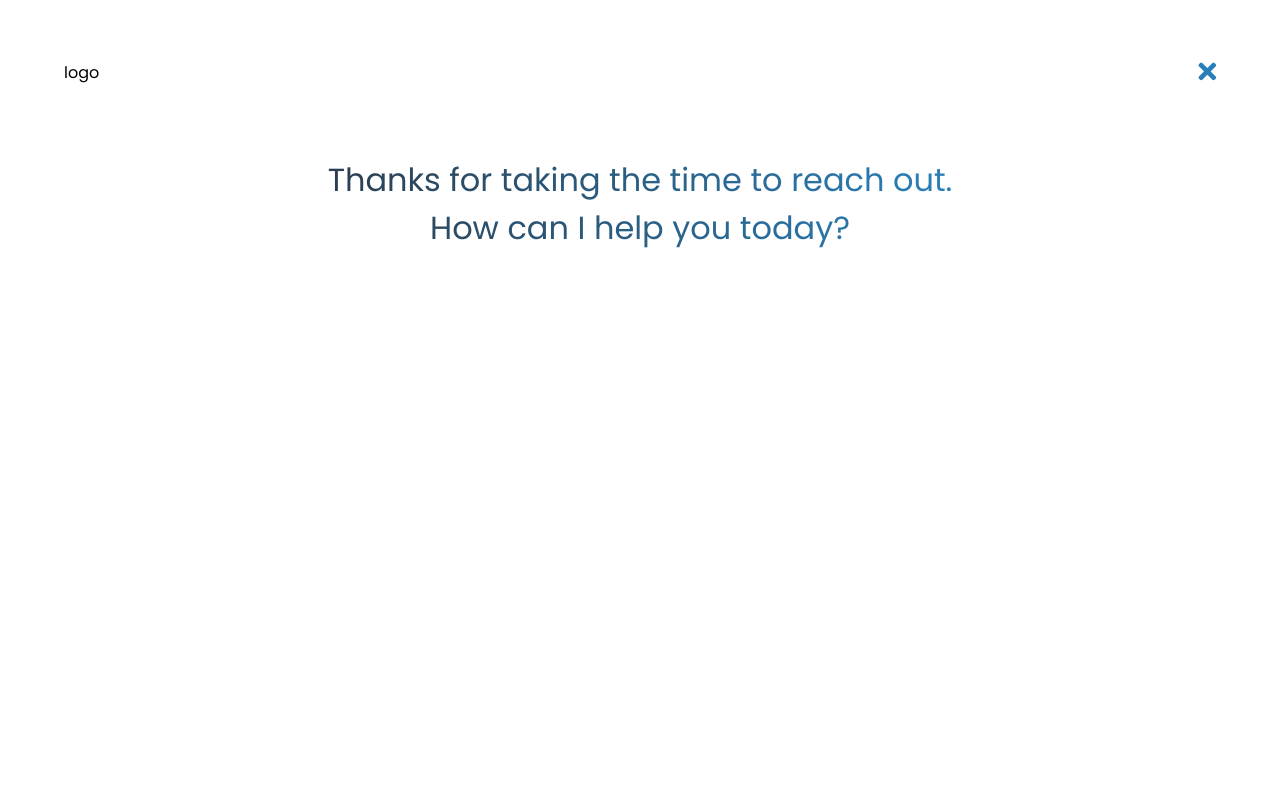
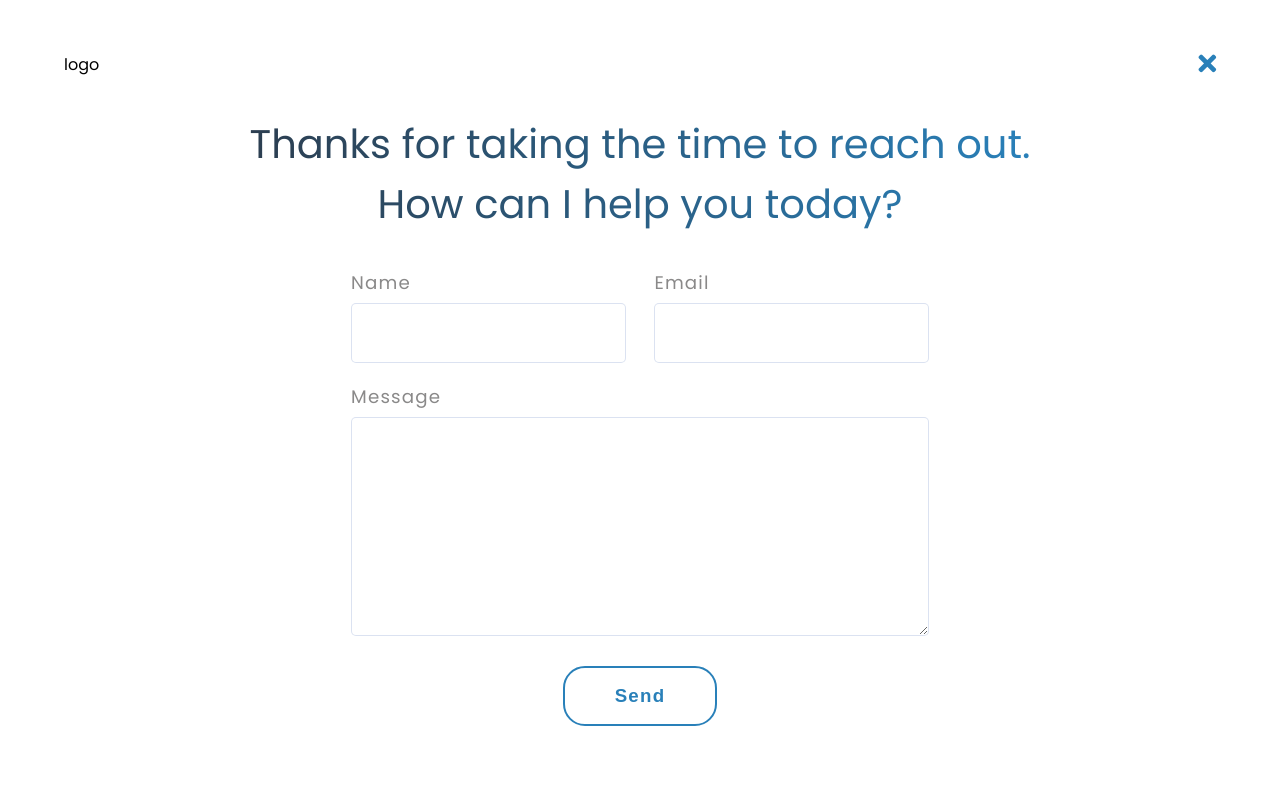
Before and after one commit to hichemCodes/HichemCodes, a plain HTML site: page index.html in a window 1280 px wide. Both pictures are taken after a click on the element "Say Hello". Shown: the top 800 px of the page. Drawn offline with Linux system fonts and the light colour scheme.

Commit message:
update progress

```diff
--- a/css/style_desktop.css
+++ b/css/style_desktop.css
@@ -327,22 +327,28 @@ height:16.5vh;
 }
 
 .cover{
-     position:fixed;
+     position: fixed;;
      top:0px;
      left:0px;
      width:100%;
-     height:100%;
+     min-height:100%;
      background: #fff;
      z-index: 1000;
      display: none;
 
-     padding-top:19.5vh;
+     padding-top:14.2vh
 
+}
+.cover .nav{
+      height:16vh;
 }
 .show_cover{
        display: flex;
 }
-
+.stop_scroll{
+      width: 100%;
+      overflow: hidden;
+}
 .nav .fa-times{
       font-size:1.6rem;
       color: var(--c_blue);
@@ -350,8 +356,67 @@ height:16.5vh;
 }
 .reach-out{
      text-align: center;
-     font-size: 2rem;
+     font-size: 2.5rem;
+     margin-bottom: 35px;
 
+}
+.form_contact{
+     width:74%;
+
+}
+.form_contact .l_item
+{
+      width:100%;
+      margin-bottom: 20px;
+}
+.form_contact .l_item .item{
+     width:47.5%;
+}
+.form_contact input{
+     height: 7.5vh;
+
+
+
+
+}
+.item label,.l_item label{
+      margin-bottom: 7px;
+      color:#8a8989;
+      font-size: 1.14rem;
+      letter-spacing: 1.15px;
+      cursor:pointer;
+}
+#name,#email,#msg{
+      border:1px solid #cfd9ecbf;
+      border-radius:5px;
+      outline:none;
+      padding-left: 15px;
+      box-sizing: border-box;
+      font-size: 1.1rem;
+      width:100%;
+}
+#msg{
+     padding-top: 15px;
+}
+#send{
+     background:transparent;
+      font-size: 1.17rem;
+      margin-top: 10px;
+      letter-spacing: 1.25px;
+      text-align: center;
+      padding:13px 50px 13px 50px;
+      border:2px solid var(--c_blue);
+      transition: all .26s ease-in;
+      color:var(--c_blue);
+      border-radius: 22px;
+      cursor: pointer;
+      outline: none;
+      font-weight: 600;
+
+}
+#send:hover{
+     color:#fff;
+     background: var(--c_blue);
 }
 .all_def{
       animation:frombottom .8s ease-in-out;
--- a/index.html
+++ b/index.html
@@ -147,12 +147,31 @@
                <i class="fas fa-times "> </i>
 
            </div>
-           <div class="all_def flex j_center a_center">
+           <div class="all_def flex j_center a_center d_column">
                       <span class="reach-out grad_color ">
 
                          Thanks for taking the time to reach out. <br>
                          How can I help you today?
                     </span>
+                    <form action="" class="form_contact flex j_center a_center d_column">
+
+                        <div class="l_item flex j_between">
+                            <div class="item flex d_column">
+                                 <label for="name">Name</label>
+                                 <input type="text"  id="name">
+                            </div>
+
+                            <div class="item flex d_column">
+                                <label for="email">Email</label>
+                                <input type="text"  id="email">
+                            </div>
+                        </div>
+                        <div class="l_item flex d_column">
+                               <label for="msg">Message</label>
+                              <textarea id="msg" rows="10" ></textarea>
+                        </div>
+                        <input type="submit" value="Send" id="send">
+                    </form>
           </div>
         </div>
 
--- a/js/App.js
+++ b/js/App.js
@@ -2,6 +2,7 @@
 let sya_hello_btn = document.querySelectorAll('.say_hello');
 let cover = document.querySelector('.cover');
 let exit_btn = document.querySelectorAll('.fa-times');
+let body = document.querySelector('body');
 // add click event to list of buttons
 
 
@@ -10,6 +11,7 @@ sya_hello_btn.forEach((element)=>{
     element.addEventListener('click',()=>{
 
         cover.classList.add('show_cover');
+        body.classList.add('stop_scroll');
 
     });
 })
@@ -19,7 +21,9 @@ sya_hello_btn.forEach((element)=>{
 
 exit_btn.forEach((element)=>{
      element.addEventListener('click',()=>{
+
             cover.classList.remove('show_cover');
+            body.classList.remove('stop_scroll');
 
      });
 });
```
